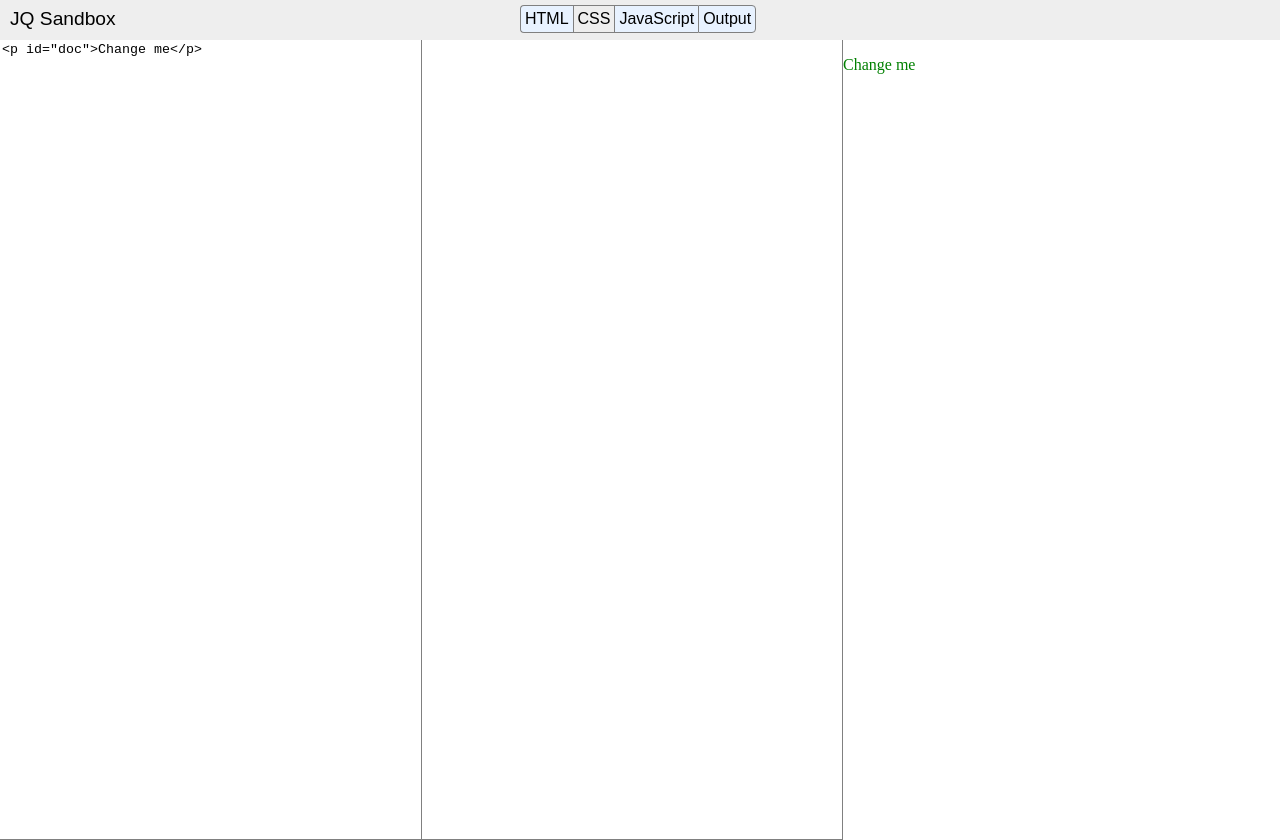
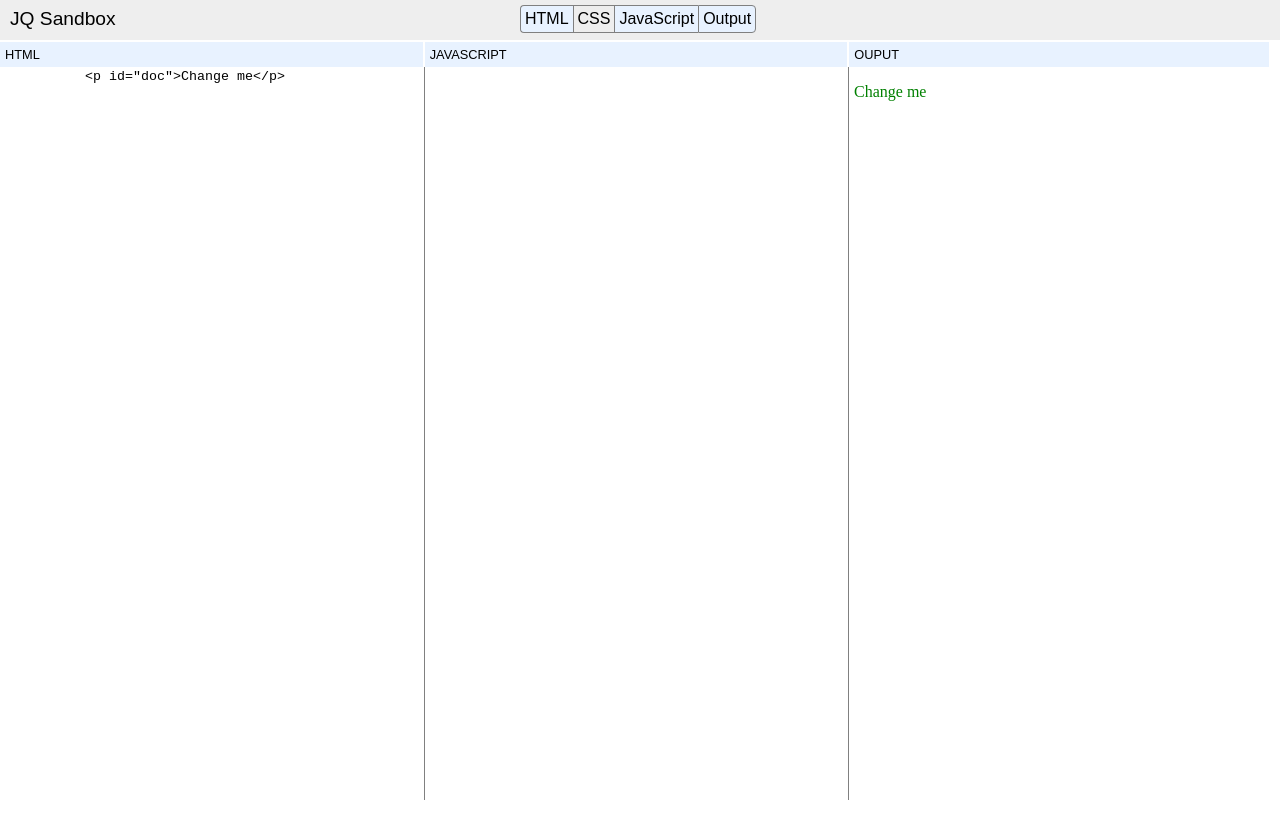
Before and after one commit to chavisclark/jquery-sandbox, a plain HTML site: page index.html in a window 1280 px wide. Both pictures are taken after a click on the element "JavaScript". After the commit the page ends 800 px from the top, so only its background shows below. Drawn offline with Linux system fonts and the light colour scheme.

Commit message:
added sub headings

```diff
--- a/index.html
+++ b/index.html
@@ -15,10 +15,24 @@
       </div>
     </div>
     <div id="bodyContainer">
-      <textarea id="htmlPanel" class="panel" placeholder="HTML goes here"><p id="doc">Change me</p></textarea>
-      <textarea id="cssPanel" class="panel hidden" >p { color: green }</textarea>
-      <textarea id="javascriptPanel" class="panel hidden" ></textarea>
-      <iframe id="outputPanel" class="panel" src=""></iframe>
+      <div class="panel" id="htmlPanel">
+       <span class="panelHeading">HTML</span>
+        <textarea class="panelBody" id="htmlBody" placeholder="HTML goes here">
+          <p id="doc">Change me</p>
+        </textarea>
+      </div>
+      <div class="panel hidden" id="cssPanel">
+       <span class="panelHeading">CSS</span>
+        <textarea class="panelBody" id="cssBody">p { color: green }</textarea>
+      </div>
+      <div class="panel hidden" id="javascriptPanel" >
+       <span class="panelHeading">Javascript</span>
+        <textarea class="panelBody" id="javascriptBody"></textarea>
+      </div>
+      <div class="panel" id="outputPanel" >
+       <span class="panelHeading">Ouput</span>
+        <iframe class="panelBody" id="outputBody" src=""></iframe>
+      </div>
     </div>
     <script type="text/javascript" src="./jquery/jquery.min.js"></script>
     <script type="text/javascript" src="./scripts.js"></script>
--- a/scripts.js
+++ b/scripts.js
@@ -1,35 +1,46 @@
 function updateOutput() {
   $("iframe").contents().find("html").html(
     "<html><head><style type='text/css'>" +
-    $("#cssPanel").val() + "</style></head><body>" +
-    $("#htmlPanel").val() + "</body></html>"
+    $("#cssBody").val() + "</style></head><body>" +
+    $("#htmlBody").val() + "</body></html>"
     );
-    document.getElementById("outputPanel").contentWindow.eval($("#javascriptPanel").val());
 }
-
+///Toggle highlight function
 $(".toggleButton").hover(function() {
   $(this).addClass("highlightedButton")
 }, function() {
   $(this).removeClass("highlightedButton")
 });
 
+///Toggle active panel function
 $(".toggleButton").click(function() {
+  var panelId = $(this).attr("id") + "Panel";
+
   $(this).toggleClass("active");
   $(this).removeClass("highlightedButton");
-
-  var panelId = $(this).attr("id") + "Panel";
-
   $("#" + panelId).toggleClass("hidden");
 
-  var numberOfActivePanels = 4 - $('.hidden').length;
-  $(".panel").width(($(window).width() / numberOfActivePanels ) - 10);
+  numberOfActivePanels = 4 - $('.hidden').length;
+  $(".panelBody").width(($(window).width() / numberOfActivePanels ) - 10);
 });
 
-$(".panel").height($(window).height() - $("#header").height() - 15);
+var numberOfActivePanels = 4 - $('.hidden').length;
+$(".panelBody").width(($(window).width() / numberOfActivePanels ) - 10);
+
+/// Set height of bodyContainer and margins
+var headerHeight = $("#header").height() * 1.4;
+$("#bodyContainer").css('top', headerHeight + "px");
+$(".panel > span").css('margin-top', headerHeight + "px");
+$("#bodyContainer").height($(window).height() - (headerHeight * 3.2) );
 
 updateOutput();
 
+
+///Handle events on textarea elements
 $("textarea").on('change keyup paste', function() {
+  updateOutput();
+});
 
-  updateOutput();
-})
+$("textarea").on('blur', function() {
+  document.getElementById("outputBody").contentWindow.eval($("#javascriptBody").val());
+});
--- a/styles.css
+++ b/styles.css
@@ -2,6 +2,7 @@ body {
   font-family: sans-serif;
   padding: 0;
   margin: 0;
+  width: 100%;
 }
 
 #header {
@@ -9,7 +10,9 @@ body {
   background-color: #EEEEEE;
   padding: 5px;
   height: 30px;
+  position: fixed;
 }
+
 #logo {
   float: left;
   font-size: 1.2em;
@@ -41,6 +44,10 @@ body {
   border-right: 1px solid grey;
 }
 
+#bodyContainer {
+  width: 100%
+}
+
 .active {
   background-color: #E8F2FF;
 }
@@ -50,19 +57,42 @@ body {
 }
 
 .panel {
-  width: 50%;
-  height: 100%;
   float: left;
-  border-left: none;
 }
+
+.panelHeading {
+  text-transform: uppercase;
+  font-weight: 300;
+  font-size: 0.8em;
+  display: block;
+  padding: 5px;
+}
+
+.panelBody {
+  padding-left: 5px
+}
+
 .hidden {
   display: none;
 }
+
+span {
+  background-color: #E8F2FF;
+  margin-right: 2px;
+}
+
 textarea {
   border-top: none;
+  border-left: none;
+  border-bottom: none;
   resize: none;
-  border-color: grey
+  border-color: grey;
 }
+
 iframe {
   border: none;
 }
+
+textarea, iframe {
+  height: 100%;
+}
```
